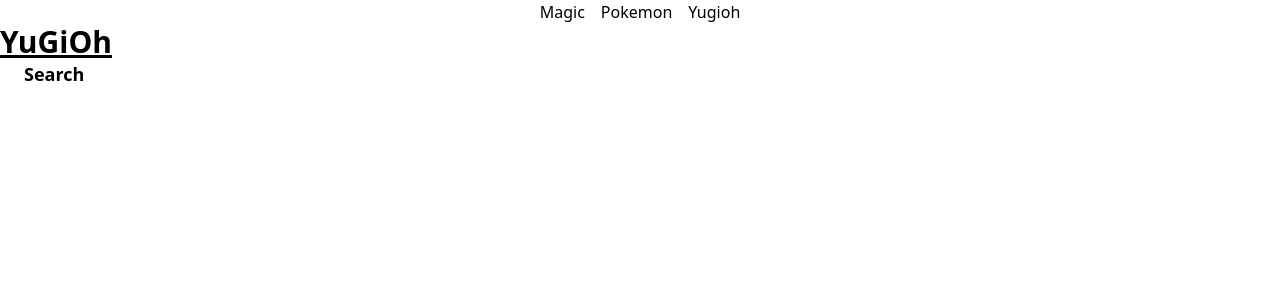
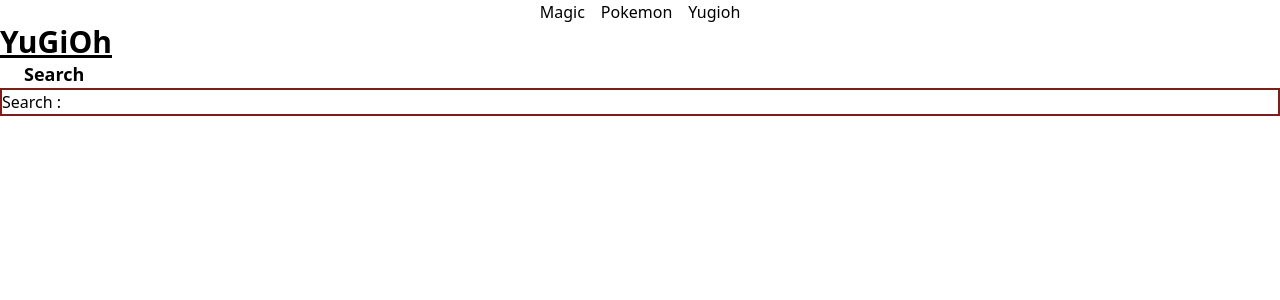
Before and after one commit to acabacadabolis/Deckbuilder, a React app: page /Yugioh/search in a window 1280 px wide. Shown: the top 300 px of the page. Built offline with nearby package versions, Linux system fonts and the light colour scheme; the HTML template or start-up script is replaced by a standard one.

Commit message:
yugi search displayed

```diff
--- a/src/components/Yugioh.jsx
+++ b/src/components/Yugioh.jsx
@@ -1,11 +1,12 @@
 import React from "react";
-import { Link } from "react-router-dom";
+import { Link, Outlet } from "react-router-dom";
 
 export default function Yugioh(){
     return (
         <div>
             <h1 className="text-3xl font-bold underline">YuGiOh</h1>
             <Link className=" text-lg font-semibold mx-6" to={"/Yugioh/search"}>Search</Link>
+            <Outlet />
         </div>
     )
 }
--- a/src/components/YugiohSearch.jsx
+++ b/src/components/YugiohSearch.jsx
@@ -19,15 +19,14 @@
 
     return (
         <div>
-            <h1>This yugioh search</h1>
-            {/* <Form method="get" className=" border-2 border-red-900" >
+            <Form method="get" className=" border-2 border-red-900" >
                     <label htmlFor="search" >Search :</label>
                     <input name="search" autoComplete="off" defaultValue={searchTerm}></input>
 
             </Form>
             <div className=" flex flex-wrap">
                 {cardSearch ? cardSearch.data.map(ygoCard => <YugiohCard site="search" key={ygoCard.id}{...ygoCard} />) : null}
-            </div> */}
+            </div>
         </div>
     )
 }
```
